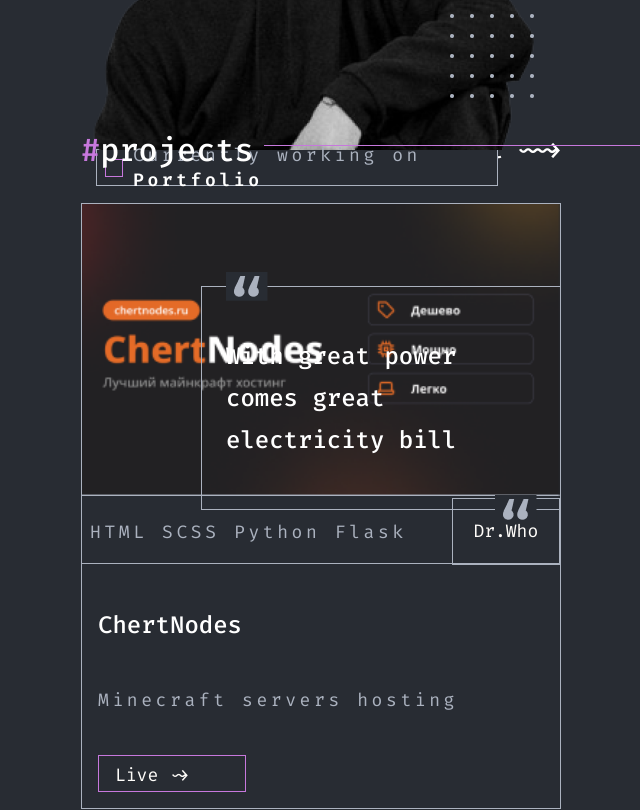
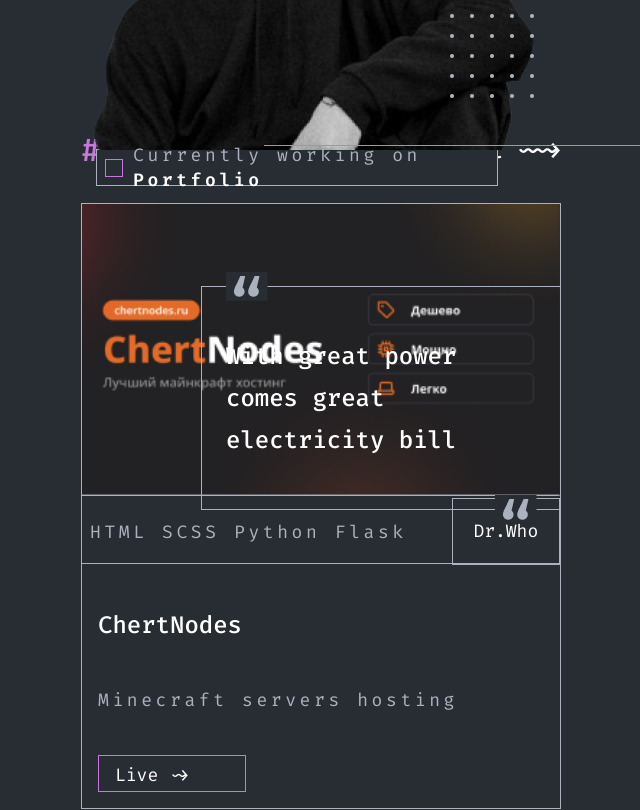
Before and after one commit to iancenry/portfolio2.0, a React (Vite) app: page / in a window 1280 px wide. Shown: the part 860-1670 px from the top of the page, without its empty margins (319-959 px from the left). Built offline with nearby package versions, Linux system fonts and the light colour scheme.

Commit message:
update Subheading styles

```diff
--- a/src/Components/SubHeading/SubHeading.jsx
+++ b/src/Components/SubHeading/SubHeading.jsx
@@ -2,12 +2,10 @@
 
 const SubHeading = ({ subheading }) => {
   return (
-    <>
-      <p className="h3__firacode subtitle" style={{ fontSize: '2rem' }}>
-        <span>#</span>
-        {subheading}
-      </p>
-    </>
+    <p className="h3__firacode subtitle" style={{ fontSize: '2rem' }}>
+      <span>#</span>
+      {subheading}
+    </p>
   )
 }
 
--- a/src/Components/SubHeading/SubHeading.scss
+++ b/src/Components/SubHeading/SubHeading.scss
@@ -1,12 +1,10 @@
 .subtitle {
-  position: relative;
-
   &::after {
     content: '';
     position: absolute;
     margin-top: 16px;
     margin-left: 10px;
-    width: 31.9375rem;
+    width: 25rem;
     height: 0.0925rem;
     background: #c778dd;
   }
```
